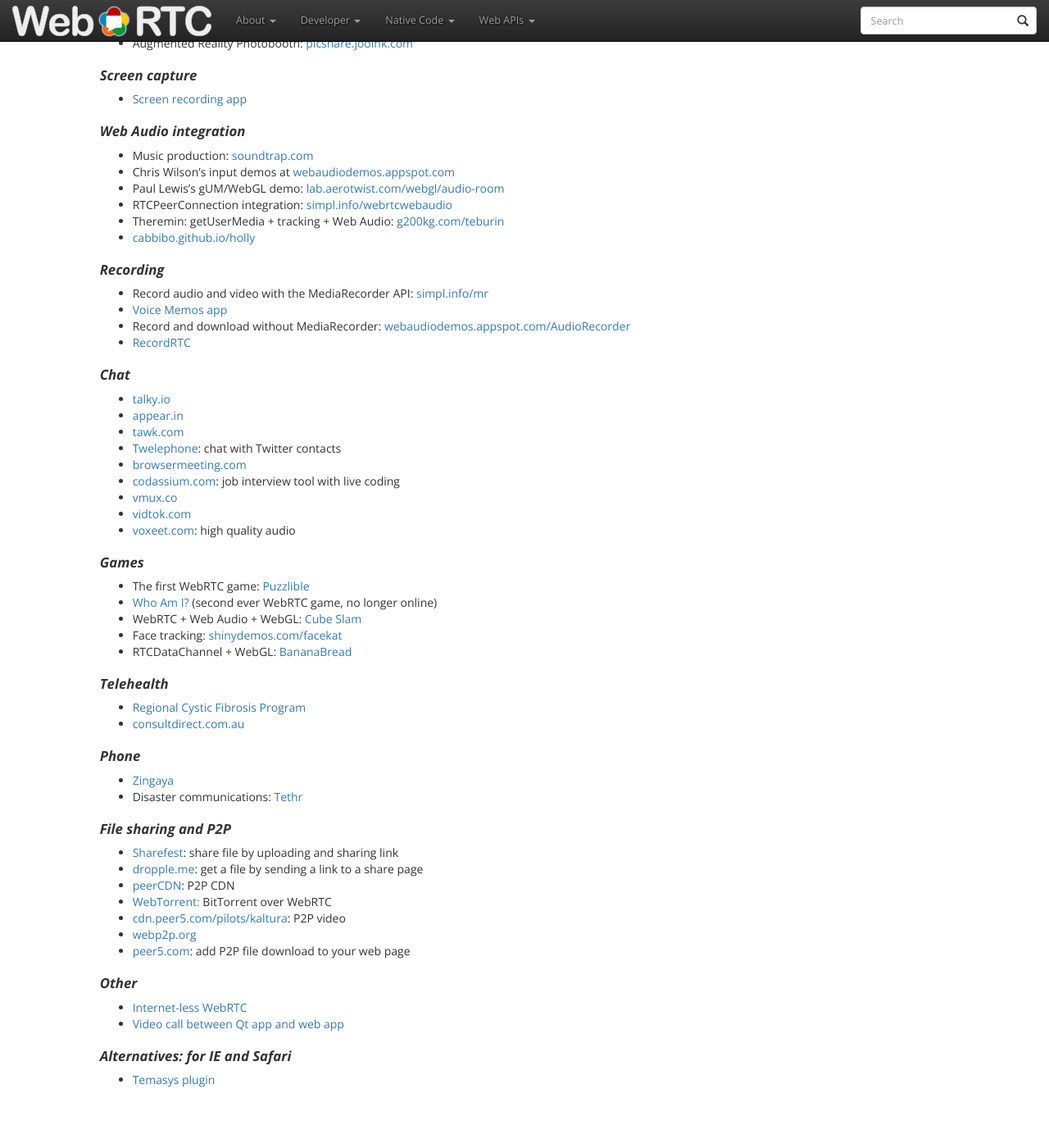
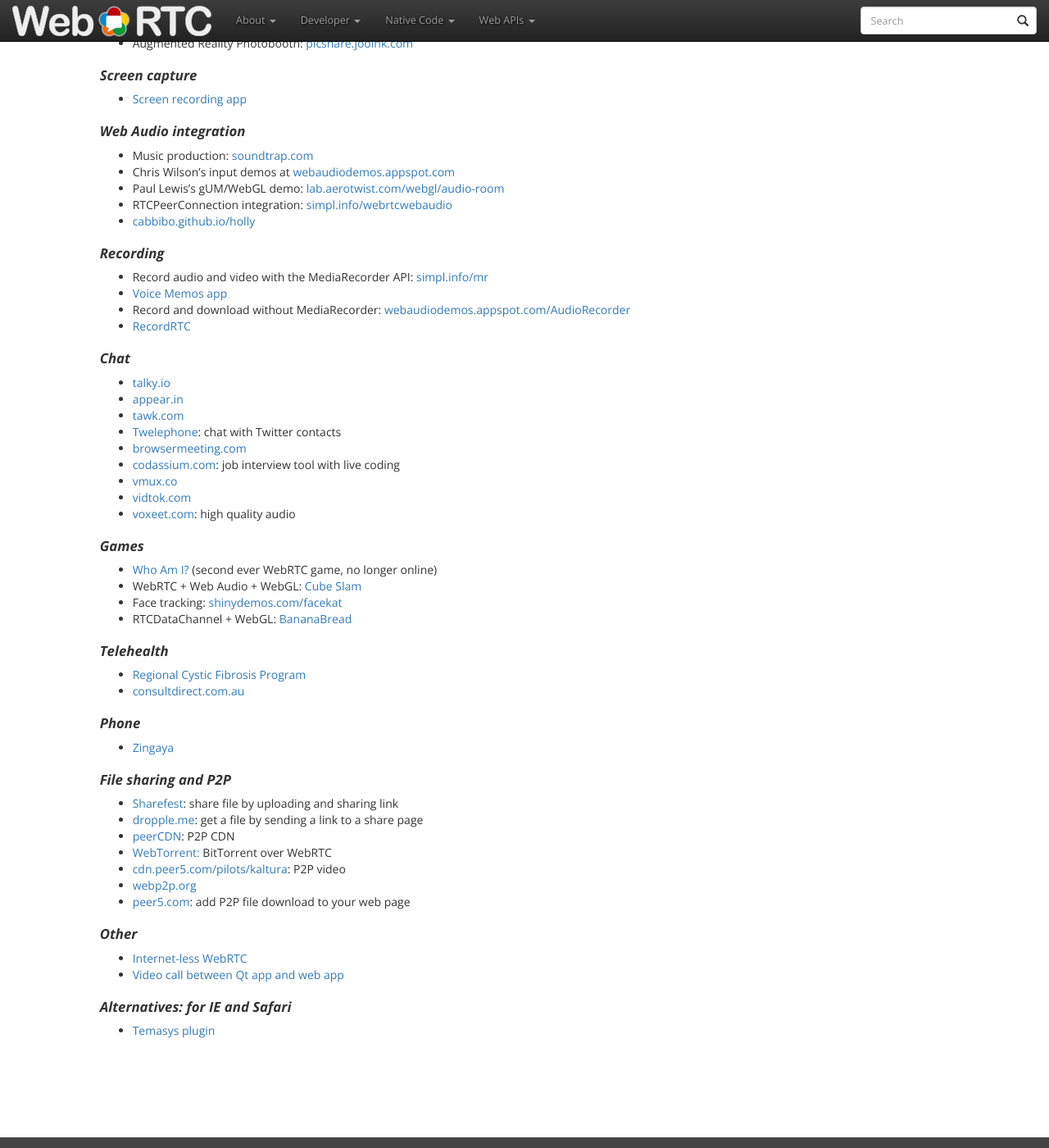
Before and after one commit to webrtc/webrtc-org, a Jekyll site: the page built from start/index.md, in a window 1280 px wide and 1400 px high, scrolled down 3009 px. Shown: the whole window at 82% size. Built offline with Jekyll 4.4.1, drawn with Linux system fonts in a browser that asks for light colours; nearby versions of some CDN libraries.

Commit message:
Fix broken links

```diff
--- a/start/index.md
+++ b/start/index.md
@@ -150,7 +150,6 @@ More resources below.
 * Chris Wilson’s input demos at [webaudiodemos.appspot.com](http://webaudiodemos.appspot.com)
 * Paul Lewis’s gUM/WebGL demo: [lab.aerotwist.com/webgl/audio-room](http://lab.aerotwist.com/webgl/audio-room)
 * RTCPeerConnection integration: [simpl.info/webrtcwebaudio](http://simpl.info/webrtcwebaudio)
-* Theremin: getUserMedia + tracking + Web Audio: [g200kg.com/teburin](https://g200kg.com/teburin/)
 * [cabbibo.github.io/holly](http://cabbibo.github.io/holly/)
 
 #### Recording
@@ -171,7 +170,6 @@ More resources below.
 * [voxeet.com](https://voxeet.com/): high quality audio
 
 #### Games
-* The first WebRTC game: [Puzzlible](https://protothon.com/blog/2012/mar/27/red-square-puzzle-group/)
 * [Who Am I?](https://designweek.co.uk/news/magneticnorth-creates-who-am-i-game-for-google/3034813.article) (second ever WebRTC game, no longer online)
 * WebRTC + Web Audio + WebGL: [Cube Slam](http://cubeslam.com)
 * Face tracking: [shinydemos.com/facekat](https://shinydemos.com/facekat/)
@@ -183,7 +181,6 @@ More resources below.
 
 #### Phone
 * [Zingaya](http://demos.zingaya.com/webrtc-pstn/)
-* Disaster communications: [Tethr](http://tethr.tumblr.com/post/25513708436/tethr-and-tropo-in-the-google-i-o-sandbox)
 
 #### File sharing and P2P
 * [Sharefest](http://sharefest.me): share file by uploading and sharing link
```
Also changed, not shown: _posts/2012-03-05-source-code-to-apprtc.appspot.com-example-app-available.md (+1 -1 lines), native-code/android/index.md (+2 -2 lines), native-code/native-apis/index.md (+6 -6 lines), testing/continuous/index.md (+1 -1 lines).
